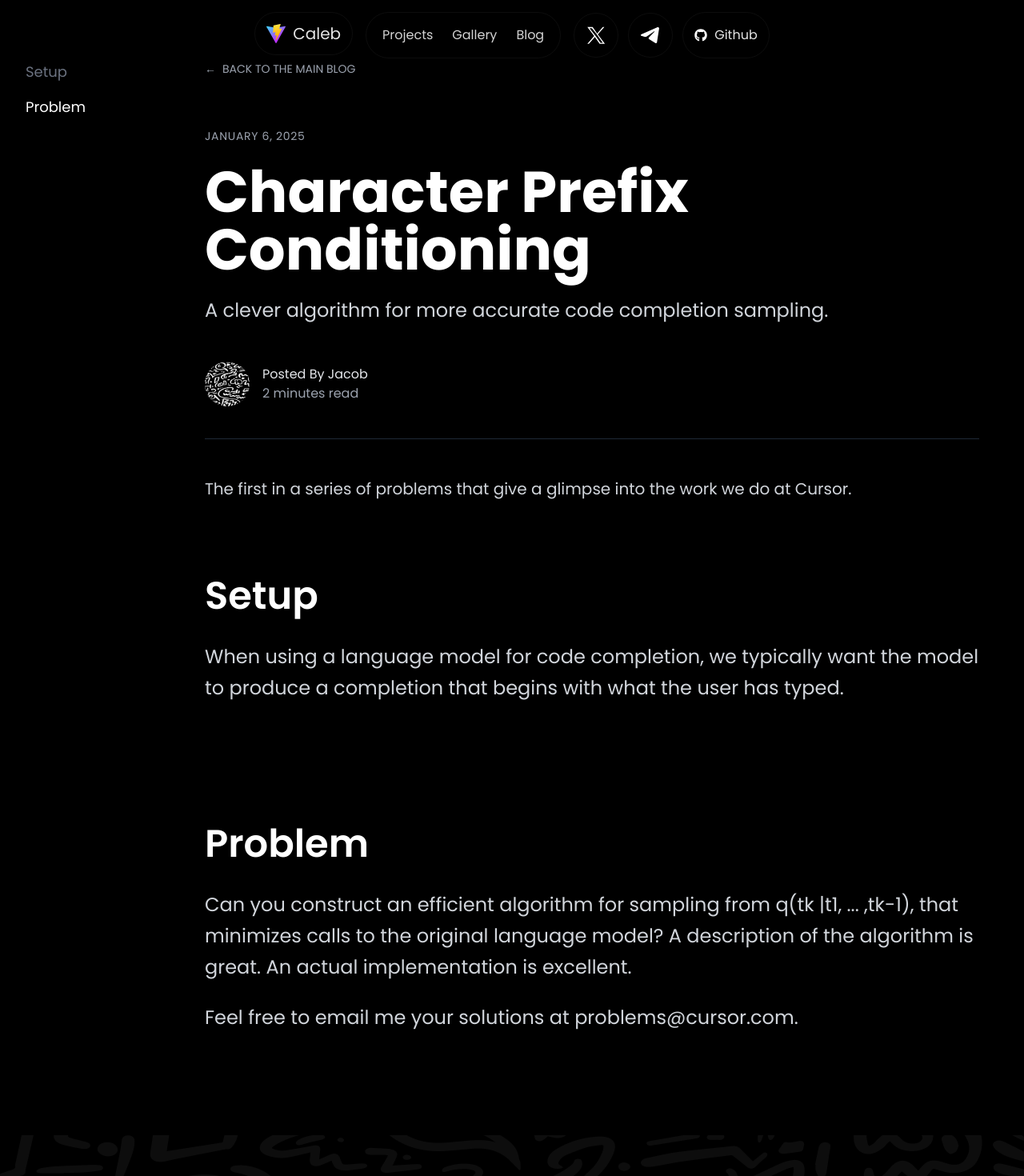
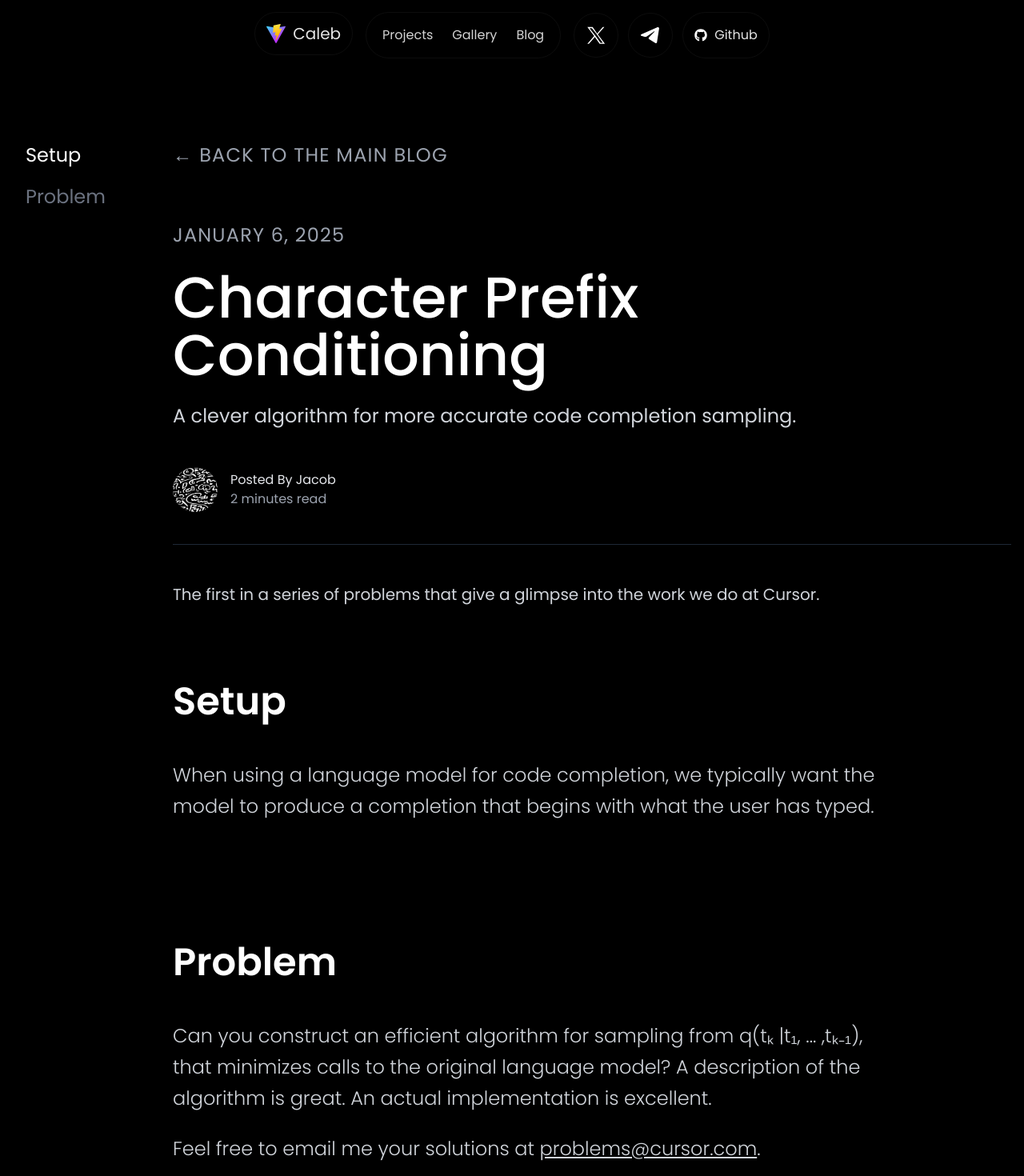
Before and after one commit to RxRakari/main-portfolio, a React (Vite) app in the folder client/: page /blogs/details/1 in a window 1280 px wide. Shown: the part 20-1490 px from the top of the page at 80% size. Built offline with nearby package versions, Linux system fonts and the light colour scheme.

Commit message:
feat: update BlogDetails component with improved layout and styling; adjust section navigation, enhance text readability, and refine content presentation

```diff
--- a/client/src/pages/landing/blogs/blog-details.tsx
+++ b/client/src/pages/landing/blogs/blog-details.tsx
@@ -4,7 +4,7 @@ import { useState, useEffect, useRef } from 'react';
 
 const BlogDetails = () => {
   const navigate = useNavigate();
-  const [activeSection, setActiveSection] = useState('Setup');
+  const [activeSection, setActiveSection] = useState('');
   const sectionRefs = useRef<{[key: string]: HTMLDivElement | null}>({});
 
   // Placeholder blog data
@@ -29,8 +29,8 @@ const BlogDetails = () => {
         id: 'Problem',
         heading: 'Problem',
         content:
-          'Can you construct an efficient algorithm for sampling from q(tk |t1, ... ,tk-1), that minimizes calls to the original language model? A description of the algorithm is great. An actual implementation is excellent.',
-        additionalContent: 'Feel free to email me your solutions at problems@cursor.com.'
+          'Can you construct an efficient algorithm for sampling from q(tₖ |t₁, ... ,tₖ₋₁), that minimizes calls to the original language model? A description of the algorithm is great. An actual implementation is excellent.',
+        additionalContent: true
       },
     ],
   };
@@ -78,11 +78,11 @@ const BlogDetails = () => {
   return (
     <div className="min-h-screen bg-black text-white">
       {/* Sidebar navigation */}
-      <div className="fixed top-0 left-0 w-[200px] pt-24 pl-8 h-screen">
+      <div className="fixed top-[100px] left-0 w-[200px] pt-24 pl-8 h-screen">
         {blog.sections.map((section) => (
           <div
             key={section.id}
-            className={`mb-4 text-lg cursor-pointer ${activeSection === section.id ? 'text-white' : 'text-gray-500'}`}
+            className={`mb-4 text-[1.5rem] cursor-pointer ${activeSection === section.id ? 'text-white' : 'text-gray-500'}`}
             onClick={() => scrollToSection(section.id)}
           >
             {section.heading}
@@ -91,18 +91,18 @@ const BlogDetails = () => {
       </div>
 
       {/* Main content */}
-      <div className="ml-[200px] flex justify-center">
-        <div className="w-full py-24 px-4 max-w-[1000px]">
+      <div className="ml-[200px] flex justify-center mt-[100px]">
+        <div className="w-full py-24 px-4 max-w-[1200px]">
           <button
-            className="text-gray-400 text-sm mb-16 hover:text-gray-300 flex items-center gap-2"
+            className="text-gray-400 text-[1.5rem] tracking-wider mb-16 hover:text-gray-300 flex items-center gap-2"
             onClick={() => navigate('/blogs')}
           >
             <span>←</span> BACK TO THE MAIN BLOG
           </button>
 
-          <div className="mb-6 text-gray-400 text-sm tracking-wider">{blog.date}</div>
+          <div className="mb-6 text-gray-400 text-[1.5rem] tracking-wider">{blog.date}</div>
 
-          <h1 className="text-7xl font-bold mb-6">{blog.title}</h1>
+          <h1 className="text-7xl font-medium mb-6">{blog.title}</h1>
           <div className="text-2xl text-gray-300 mb-12">{blog.subtitle}</div>
 
           <div className="flex items-center gap-4 mb-10">
@@ -128,11 +128,15 @@ const BlogDetails = () => {
                 ref={(el) => { sectionRefs.current[section.id] = el; }}
                 className="pb-8"
               >
-                <h2 className="text-5xl font-semibold mb-8">{section.heading}</h2>
-                <p className="text-2xl text-gray-300 leading-relaxed mb-6">{section.content}</p>
-                {section.additionalContent && (
-                  <p className="text-2xl text-gray-300 leading-relaxed">{section.additionalContent}</p>
-                )}
+                <h2 className="text-5xl font-semibold mb-12">{section.heading}</h2>
+                <div className="max-w-[900px]">
+                  <p className="text-2xl text-gray-300 leading-relaxed mb-6 font-light">{section.content}</p>
+                  {section.additionalContent && (
+                    <p className="text-2xl text-gray-300 leading-relaxed font-light">
+                      Feel free to email me your solutions at <a href="mailto:problems@cursor.com" className="underline">problems@cursor.com</a>.
+                    </p>
+                  )}
+                </div>
               </div>
             ))}
           </div>
```
